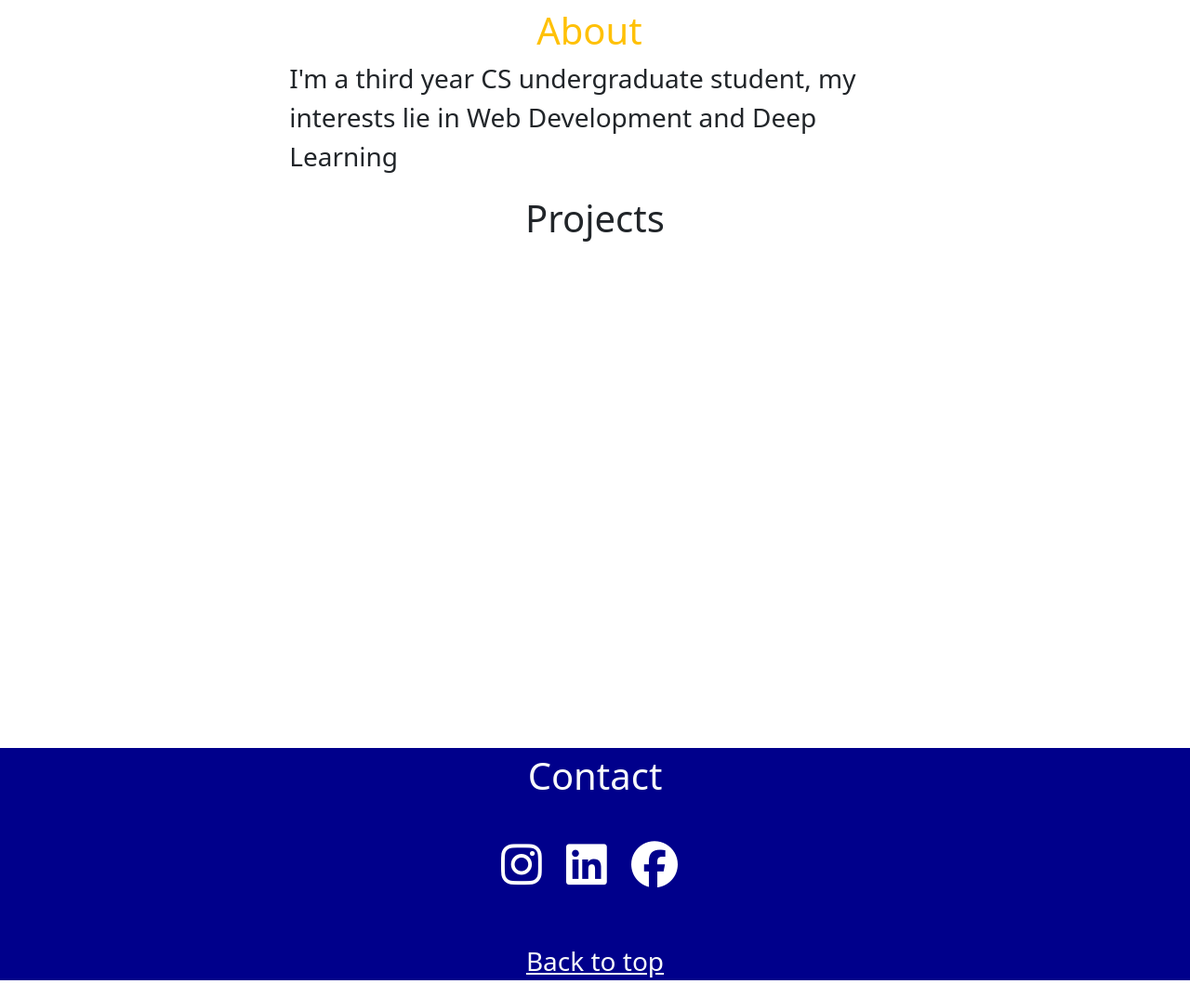
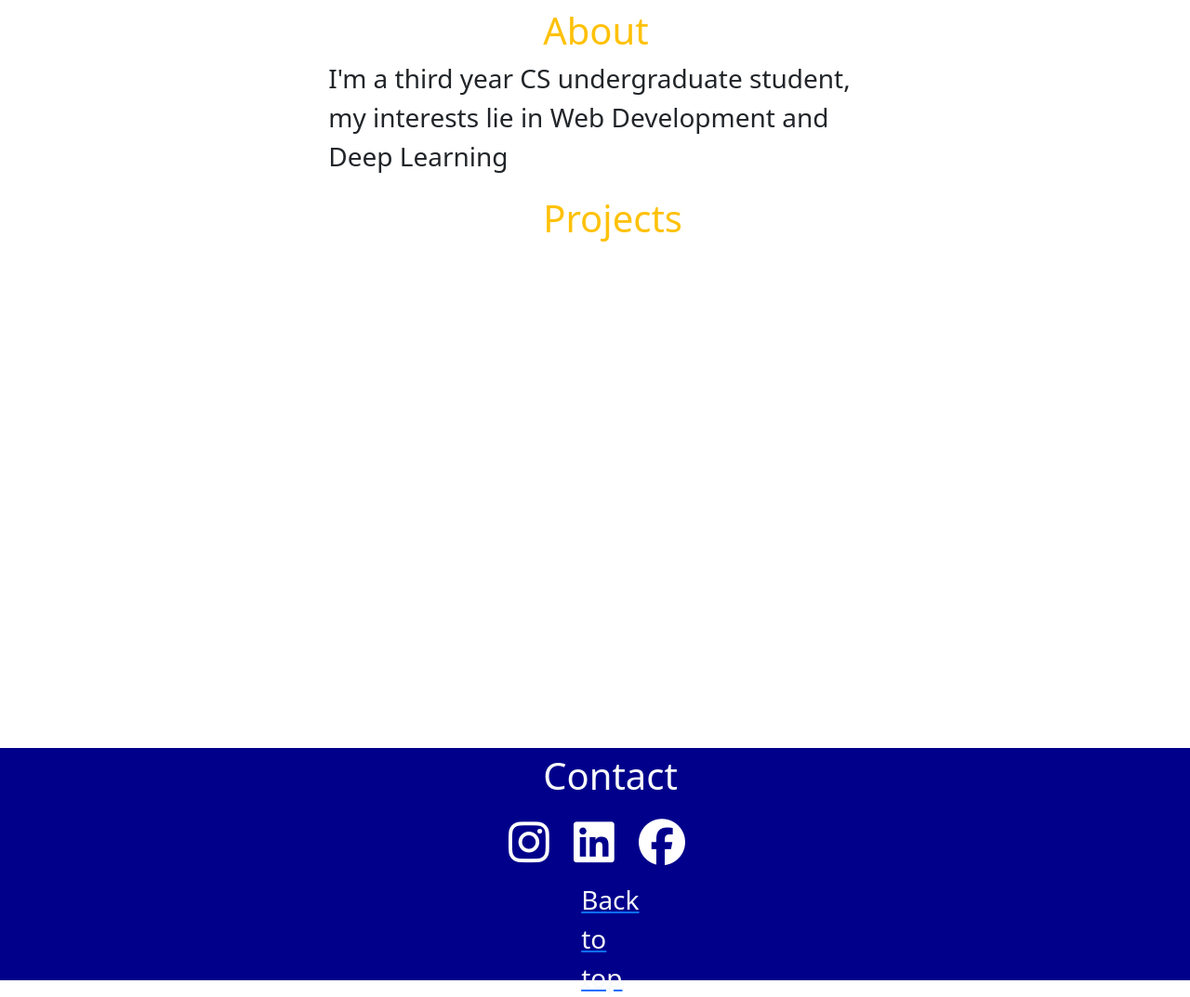
Before and after one commit to gpsub/personalwebsite, a website: page index.html in a window 1280 px wide. Shown: the part 463-1536 px from the top of the page at 93% size. Drawn offline with nearby package versions, Linux system fonts and the light colour scheme.

Commit message:
made changes

```diff
--- a/index.css
+++ b/index.css
@@ -3,7 +3,7 @@
 }
 #contact{height: 250px; background-color:darkblue;}
 #projects{ height: 600px; background-color:white;}
-#aboutheading{width:10%}
+.contentheading{width:10%}
 #aboutcontent{width:60%;}
 .header{ font-weight: 470;}
 .bggradient {  background: linear-gradient(45deg,rgb(245, 52, 4), rgb(232, 248, 2));
@@ -11,4 +11,4 @@
     background-clip: text;
     -webkit-text-fill-color: transparent;  }
 .icon1{color: white; font-size: 50px;}
-.icon{ width: 70px;}
+.icon{ width:70px;}
--- a/index.html
+++ b/index.html
@@ -4,10 +4,10 @@
 <head>
     <meta charset="utf-8">
     <title>Giri Prasad</title>
-     <link href="https://cdn.jsdelivr.net/npm/bootstrap@5.1.3/dist/css/bootstrap.min.css" rel="stylesheet"
-       integrity="sha384-1BmE4kWBq78iYhFldvKuhfTAU6auU8tT94WrHftjDbrCEXSU1oBoqyl2QvZ6jIW3" crossorigin="anonymous">
+    <link href="https://cdn.jsdelivr.net/npm/bootstrap@5.1.3/dist/css/bootstrap.min.css" rel="stylesheet"
+        integrity="sha384-1BmE4kWBq78iYhFldvKuhfTAU6auU8tT94WrHftjDbrCEXSU1oBoqyl2QvZ6jIW3" crossorigin="anonymous">
+    <script src="https://kit.fontawesome.com/6866bc3331.js" crossorigin="anonymous"></script>
     <link rel="stylesheet" href="index.css">
-    <script src="https://kit.fontawesome.com/6866bc3331.js" crossorigin="anonymous"></script>
 
 </head>
 
@@ -49,36 +49,44 @@
             </div>
         </div>
     </div>
-    <div class="container-fluid py-3" id="about">
-        <div class="fs-1 mx-auto text-warning header" id="aboutheading">About</div>
+    <div class="container mx-auto py-3" id="about">
+        <div class="fs-1 mx-auto text-warning header contentheading">About</div>
         <div class="mx-auto fs-3 px-5" id="aboutcontent">
             I'm a third year CS undergraduate student, my interests lie in Web Development and Deep
             Learning
         </div>
     </div>
-    <div class="container-fluid  position-relative" id="projects">
-        <div class="fs-1 position-absolute top-0 start-50 translate-middle-x text-dark font-weight-bold header">Projects
+    <div class="container mx-auto " id="projects">
+        <div class="fs-1 mx-auto text-warning header contentheading">Projects
         </div>
     </div>
 
-    <div class="container-fluid  position-relative  " id="contact">
-        <div class="fs-1 header position-absolute text-light  top-0 start-50 translate-middle-x font-weight-bold">
-            Contact
-        </div>
-        <div class="row position-absolute top-50 start-50 translate-middle">
-            <div class="col ps-3" style="width: 70px;"> <a href="https://www.instagram.com/giriprasad007/"><i
-                        class=" icon1 fab fa-instagram"></i></a></div>
-            <div class="col ps-3" style="width: 70px;"> <a href="https://www.linkedin.com/in/giri-prasad-b96361175/"><i
-                        class="icon1 fab fa-linkedin"></i> </a> </div>
-            <div class="col ps-3" style="width: 70px;"> <a
-                    href="https://www.facebook.com/profile.php?id=100007403020654"><i
-                        class="icon1 fab fa-facebook"></i></a></div>
-        </div>
+    <div class="container-fluid " id="contact">
+        <div class="container">
+            <div class="fs-1 mx-auto text-light header contentheading">
+                Contact
+            </div>
+            <div class="row d-flex justify-content-center mt-3" width="210px">
+
+                <div class="col-1 icon">
+                    <a href="https://www.instagram.com/giriprasad007/" class="me-0"><i
+                            class="  icon1 fab fa-instagram"></i></a>
+                </div>
+                <div class="col-1  icon"> <a href="https://www.linkedin.com/in/giri-prasad-b96361175/"><i
+                            class="icon1 fab fa-linkedin"></i>
+                    </a> </div>
+                <div class="col-1  icon"> <a href="https://www.facebook.com/profile.php?id=100007403020654"><i
+                            class="icon1 fab fa-facebook"></i></a></div>
 
 
-        <a class="position-absolute text-light  bottom-0 start-50 translate-middle-x fs-3 font-weight-bold" href="#top">
-            Back to
-            top</a>
+            </div>
+
+        </div>
+        <div class="contentheading mx-auto mt-3">
+            <a href="#top">
+                <div class="fs-3 mx-auto ps-5 text-light header ">Back to top</div>
+            </a>
+        </div>
     </div>
     <script src="https://cdn.jsdelivr.net/npm/bootstrap@5.1.3/dist/js/bootstrap.bundle.min.js"
         integrity="sha384-ka7Sk0Gln4gmtz2MlQnikT1wXgYsOg+OMhuP+IlRH9sENBO0LRn5q+8nbTov4+1p"
```
